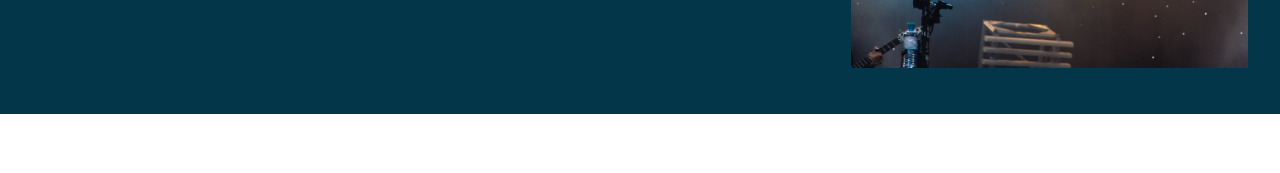
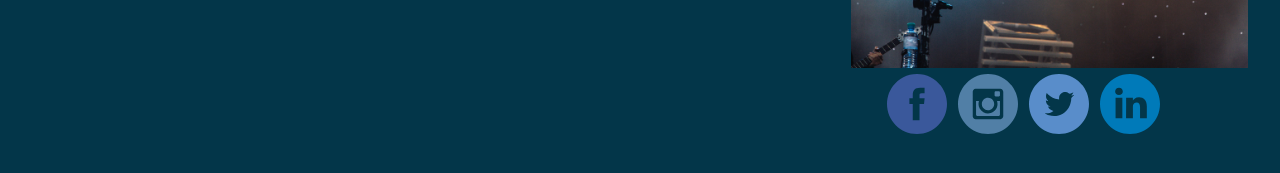
Before and after one commit to PCCCAS/Starting-Template, a plain HTML site: page index.html in a window 1280 px wide. Shown: the part 1694-1867 px from the top of the page. Before the commit the page ends 1808 px from the top, so only its background shows below. Drawn offline with nearby package versions, Linux system fonts and the light colour scheme.

Commit message:
social media images
social icons in bottom right column

```diff
--- a/index.html
+++ b/index.html
@@ -86,6 +86,11 @@
             <div class="col span_4_of_12">
                 <h2>Column 3</h2>
                 <img src="images/pexels-photo-92078.jpeg" alt="">
+                <img src="images/facebook.svg" alt="facebook" style="margin-left: 2em;">
+                <img src="images/instagram.svg" alt="instagram">
+                <img src="images/twitter.svg" alt="twitter">
+                <img src="images/linkedin.svg" alt="linkedin">
+
             </div>
         </section>
     </footer>
```
Also changed, not shown: images/facebook.svg (added), images/instagram.svg (added), images/linkedin.svg (added), images/twitter.svg (added).
